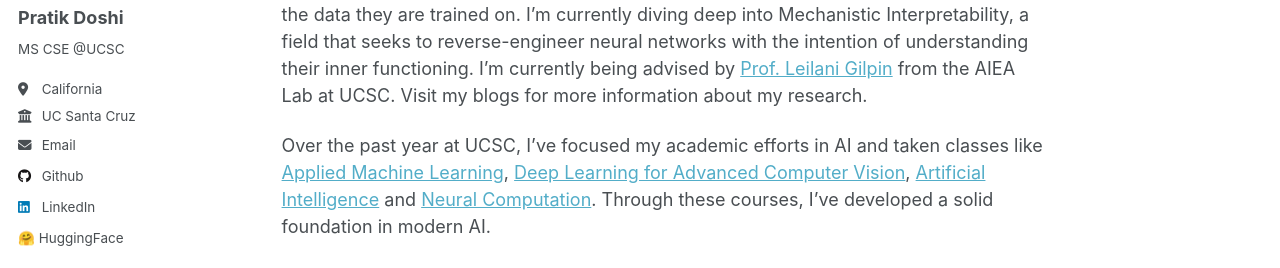
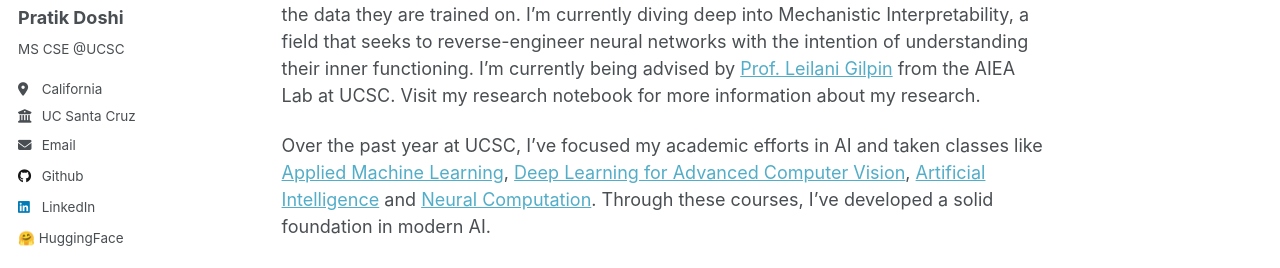
Before and after one commit to Pratik-Doshi-99/pratik-doshi-99.github.io, a Jekyll site: the page built from _pages/about.md, in a window 1280 px wide and 1050 px high. Shown: the part 274-542 px from the top of the window. Built offline with Jekyll 4.4.1, drawn with Linux system fonts in a browser that asks for light colours.

Commit message:
updated blog for research notebook

```diff
--- a/_pages/about.md
+++ b/_pages/about.md
@@ -11,7 +11,7 @@ Hello,
 
 I am Pratik Doshi, an AI focused graduate student at [UC Santa Cruz](https://engineering.ucsc.edu/). I hold another Post-Graduate degree in Data Science and earned my undergrad in Finance.
 
-I'm interested in AI research, especially in how models encode complex relationships in the data they are trained on. I'm currently diving deep into Mechanistic Interpretability, a field that seeks to reverse-engineer neural networks with the intention of understanding their inner functioning. I'm currently being advised by [Prof. Leilani Gilpin](https://aiea-lab.github.io/member/leilani/) from the AIEA Lab at UCSC. Visit my blogs for more information about my research.
+I'm interested in AI research, especially in how models encode complex relationships in the data they are trained on. I'm currently diving deep into Mechanistic Interpretability, a field that seeks to reverse-engineer neural networks with the intention of understanding their inner functioning. I'm currently being advised by [Prof. Leilani Gilpin](https://aiea-lab.github.io/member/leilani/) from the AIEA Lab at UCSC. Visit my research notebook for more information about my research.
 
 Over the past year at UCSC, I've focused my academic efforts in AI and taken classes like [Applied Machine Learning](https://courses.engineering.ucsc.edu/courses/cse144), [Deep Learning for Advanced Computer Vision](https://courses.engineering.ucsc.edu/courses/cse244c), [Artificial Intelligence](https://courses.engineering.ucsc.edu/courses/cse240) and [Neural Computation](https://courses.engineering.ucsc.edu/courses/cse290D). Through these courses, I've developed a solid foundation in modern AI.
 
```
